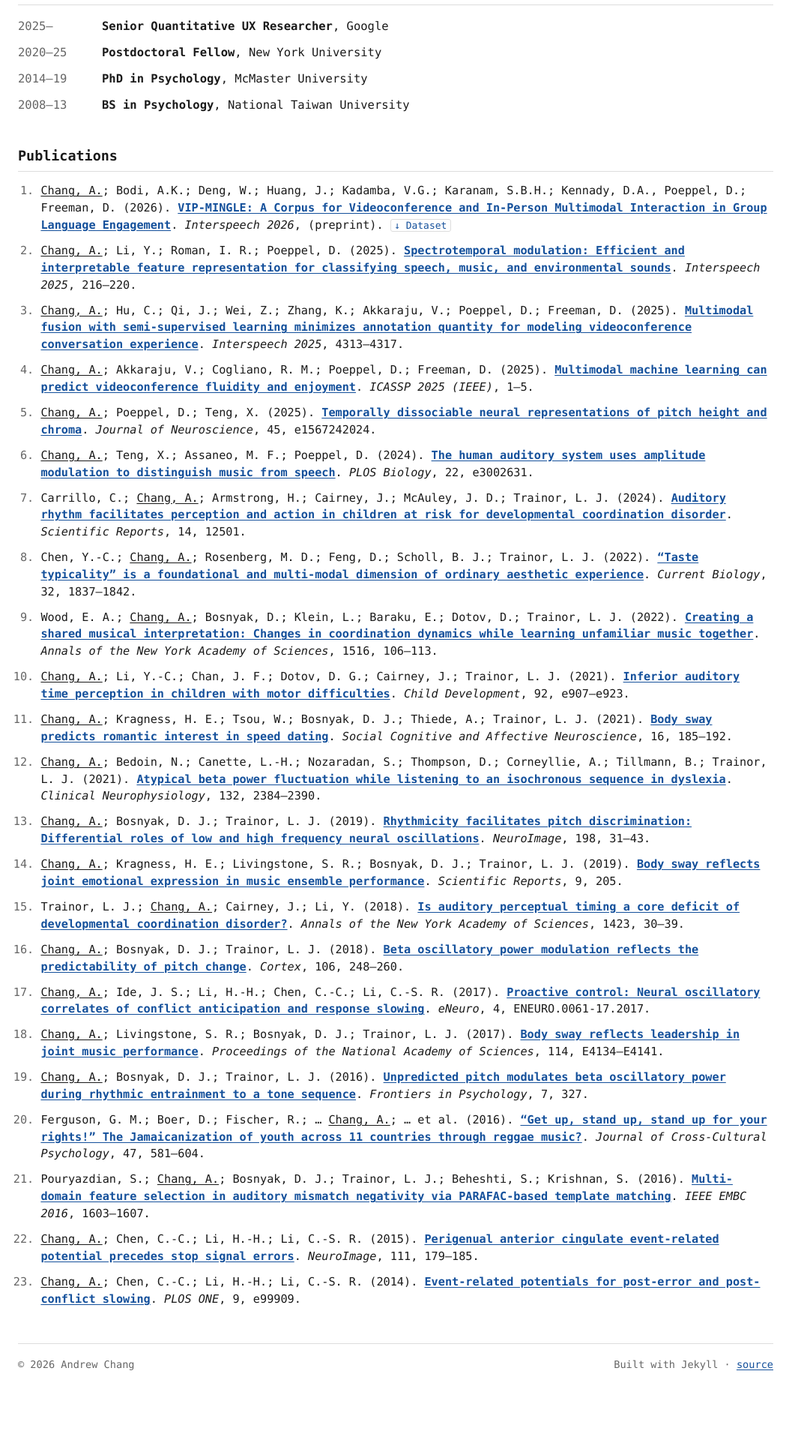
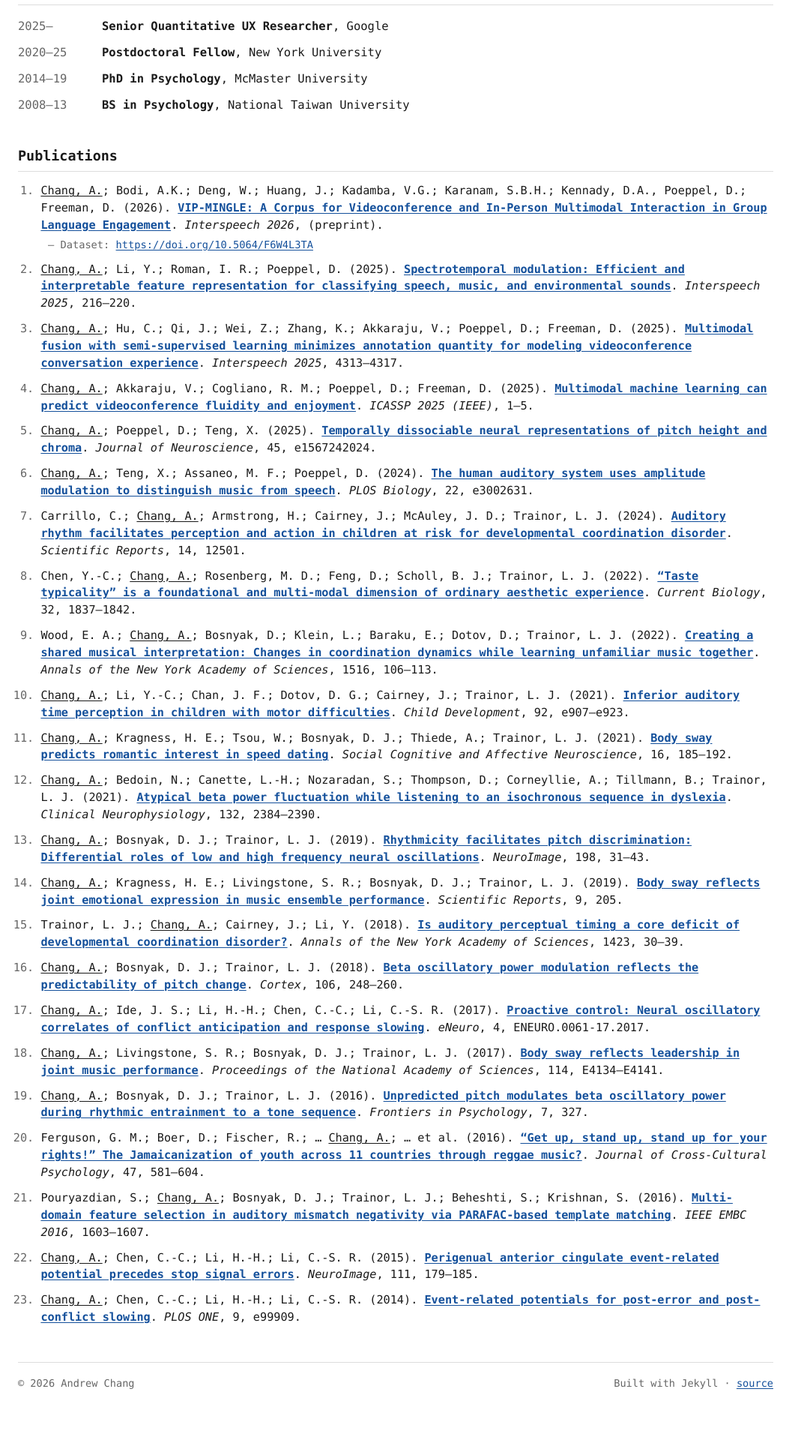
Before and after one commit to curlsloth/curlsloth.github.io, a Jekyll site: the page built from index.md, in a window 1280 px wide. Shown: the part 1144-3064 px from the top of the page at 75% size, without its empty margins (0-1077 px from the left). Built offline with Jekyll 4.4.1, drawn with Linux system fonts in a browser that asks for light colours; before the commit the page ends 3040 px from its top, so only the background shows below that.

Commit message:
Render publication dataset link as a sub-bullet
Replace the inline pill with a nested list item under the citation, styled
consistently in both the default and 1990s themes.

Co-Authored-By: Claude Opus 5 (1M context) <noreply@anthropic.com>

```diff
--- a/_layouts/default.html
+++ b/_layouts/default.html
@@ -56,8 +56,12 @@
           <span class="authors">{{ p.authors | replace: "Chang, A.", '<span class="me">Chang, A.</span>' }}</span>
           ({{ p.year }}).
           {% if p.doi %}<a class="title" href="https://doi.org/{{ p.doi }}">{{ p.title }}</a>{% else %}<span class="title">{{ p.title }}</span>{% endif %}.
-          <span class="venue">{{ p.venue }}</span>{% if p.volume %}, {{ p.volume }}{% endif %}{% if p.pages %}, {{ p.pages }}{% endif %}.{% if p.dataset_doi %}
-          <a class="dataset" href="https://doi.org/{{ p.dataset_doi }}">Dataset</a>{% endif %}
+          <span class="venue">{{ p.venue }}</span>{% if p.volume %}, {{ p.volume }}{% endif %}{% if p.pages %}, {{ p.pages }}{% endif %}.
+          {% if p.dataset_doi %}
+          <ul class="pub-extra">
+            <li>Dataset: <a href="https://doi.org/{{ p.dataset_doi }}">https://doi.org/{{ p.dataset_doi }}</a></li>
+          </ul>
+          {% endif %}
         </li>
         {% endfor %}
       </ol>
--- a/assets/css/style.css
+++ b/assets/css/style.css
@@ -122,16 +122,15 @@ ol.pubs li::marker { color: var(--muted); }
 .pub .title { font-weight: 600; }
 .pub .venue { font-style: italic; }
 .pub .me { text-decoration: underline; text-underline-offset: 2px; }
-.pub .dataset {
-  font-size: 0.85em;
-  text-decoration: none;
-  border: 1px solid var(--rule);
-  border-radius: 3px;
-  padding: 0 0.35em;
-  white-space: nowrap;
+.pub-extra {
+  list-style: none;
+  margin: 0.25rem 0 0;
+  padding-left: 0.6rem;
+  font-size: 0.9em;
+  color: var(--muted);
 }
-.pub .dataset::before { content: "\2193\00a0"; }
-.pub .dataset:hover { border-color: var(--link-hi); }
+.pub-extra li { margin: 0; line-height: 1.5; }
+.pub-extra li::before { content: "\2014\00a0"; color: var(--muted); }
 
 /* ---------- Blog / thoughts list ---------------------------------------- */
 .postlist { list-style: none; padding: 0; margin: 0; }
```
Also changed, not shown: assets/css/style-90s.css (+8 -3 lines).
